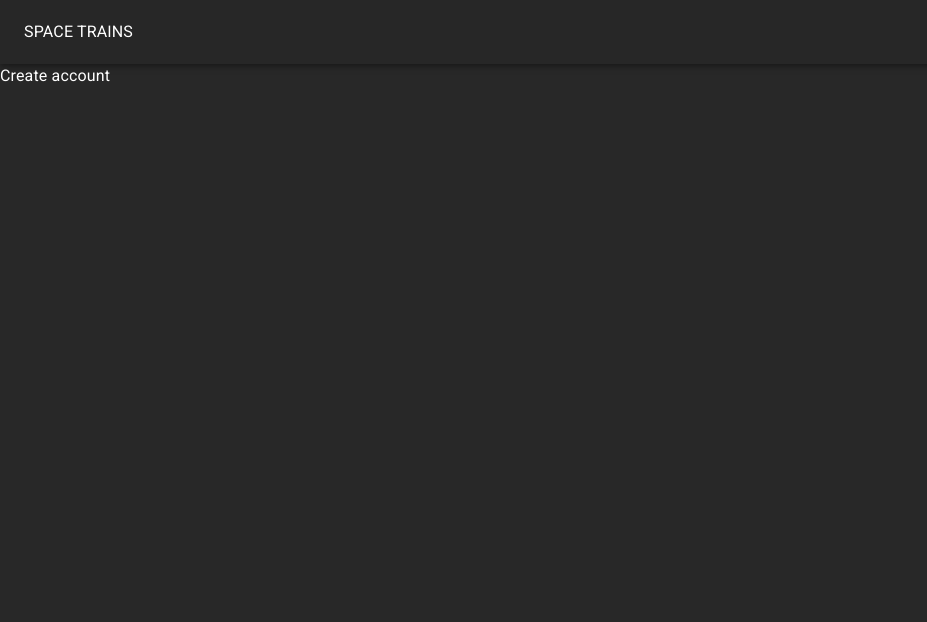
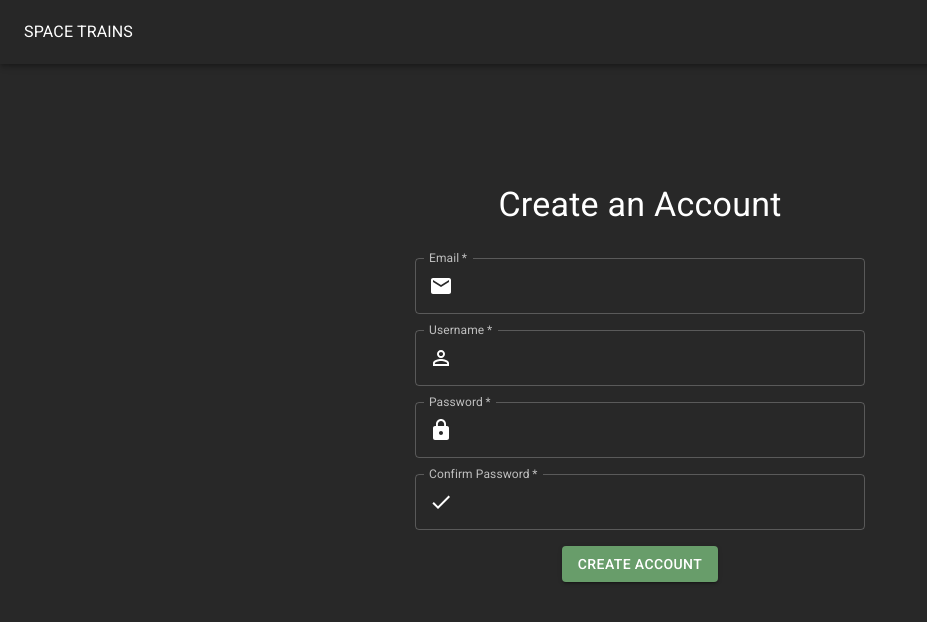
Before and after one commit to JDSeiler/alexandria, a React (Create React App) app: page /create-account in a window 1280 px wide. Shown: the top 622 px of the page, without its empty margins (0-927 px from the left). Built offline with nearby package versions, Linux system fonts and the light colour scheme.

Commit message:
Whip up UI for create account page

```diff
--- a/src/components/AuthGate.tsx
+++ b/src/components/AuthGate.tsx
@@ -12,7 +12,7 @@ const AuthGate: FC = () => {
       // navigation is a side-effect, so it goes in useEffect
       navigate("/login");
     }
-  }, [signedIn]);
+  }, [loading, signedIn]);
 
   if (loading) {
     return <Typography>{"AuthGate: Loading!"}</Typography>;
--- a/src/scenes/create-account/index.tsx
+++ b/src/scenes/create-account/index.tsx
@@ -1,8 +1,172 @@
-import { Typography } from "@mui/material";
-import { FC } from "react";
+import CheckIcon from "@mui/icons-material/Check";
+import EmailIcon from "@mui/icons-material/Email";
+import Lock from "@mui/icons-material/Lock";
+import PersonOutline from "@mui/icons-material/PersonOutline";
+import {
+  Button,
+  CircularProgress,
+  InputAdornment,
+  Stack,
+  TextField,
+  Typography,
+  useTheme,
+} from "@mui/material";
+import { useFormik } from "formik";
+import { FC, useState } from "react";
+import * as Yup from "yup";
+
+const createAccoutSchema = Yup.object().shape({
+  email: Yup.string().email().required("Email is required"),
+  username: Yup.string().required("Username is required"),
+  password: Yup.string().required("Password is required"),
+  confirmPassword: Yup.string()
+    .required("Confirm password is required")
+    .test({
+      name: "passwords-match",
+      message: "Passwords do not match",
+      test: function (value) {
+        return value === this.resolve("password");
+      },
+    }),
+});
 
 const CreateAccount: FC = () => {
-  return <Typography>{"Create account"}</Typography>;
+  const formik = useFormik({
+    initialValues: {
+      email: "",
+      username: "",
+      password: "",
+      confirmPassword: "",
+    },
+    validationSchema: createAccoutSchema,
+    onSubmit: (values, { setSubmitting }) => {
+      setTimeout(() => {
+        alert("Account created, or something");
+        setSubmitting(false);
+      }, 500);
+    },
+  });
+  const theme = useTheme();
+  // Preemptively adding this for when the API spits back an error that
+  // a username/email is already in use.
+  const [errorMessage, setErrorMessage] = useState("");
+
+  return (
+    <form onSubmit={formik.handleSubmit}>
+      <Stack
+        spacing={2}
+        alignItems="center"
+        sx={{ marginTop: "15vh", width: "auto" }}
+      >
+        <Typography variant="h4" sx={{ paddingBottom: "1rem" }}>
+          Create an Account
+        </Typography>
+        <TextField
+          id="email"
+          name="email"
+          label="Email"
+          type="email"
+          required
+          value={formik.values.email}
+          onChange={formik.handleChange}
+          error={formik.touched.email && Boolean(formik.errors.email)}
+          helperText={formik.touched.email && formik.errors.email}
+          InputProps={{
+            startAdornment: (
+              <InputAdornment position="start">
+                <EmailIcon />
+              </InputAdornment>
+            ),
+          }}
+          fullWidth
+          sx={{ maxWidth: "50ch" }}
+        />
+        <TextField
+          id="username"
+          name="username"
+          label="Username"
+          required
+          value={formik.values.username}
+          onChange={formik.handleChange}
+          error={formik.touched.username && Boolean(formik.errors.username)}
+          helperText={formik.touched.username && formik.errors.username}
+          InputProps={{
+            startAdornment: (
+              <InputAdornment position="start">
+                <PersonOutline />
+              </InputAdornment>
+            ),
+          }}
+          fullWidth
+          sx={{ maxWidth: "50ch" }}
+        />
+        <TextField
+          id="password"
+          name="password"
+          label="Password"
+          type="password"
+          required
+          value={formik.values.password}
+          onChange={formik.handleChange}
+          error={formik.touched.password && Boolean(formik.errors.password)}
+          helperText={formik.touched.password && formik.errors.password}
+          InputProps={{
+            startAdornment: (
+              <InputAdornment position="start">
+                <Lock />
+              </InputAdornment>
+            ),
+          }}
+          fullWidth
+          sx={{ maxWidth: "50ch" }}
+        />
+        <TextField
+          id="confirmPassword"
+          name="confirmPassword"
+          label="Confirm Password"
+          type="password"
+          required
+          value={formik.values.confirmPassword}
+          onChange={formik.handleChange}
+          error={
+            formik.touched.confirmPassword &&
+            Boolean(formik.errors.confirmPassword)
+          }
+          helperText={
+            formik.touched.confirmPassword && formik.errors.confirmPassword
+          }
+          InputProps={{
+            startAdornment: (
+              <InputAdornment position="start">
+                <CheckIcon />
+              </InputAdornment>
+            ),
+          }}
+          fullWidth
+          sx={{ maxWidth: "50ch" }}
+        />
+        {errorMessage.length > 0 && (
+          <Typography color="error">{`Error: ${errorMessage}`}</Typography>
+        )}
+        <Button
+          variant="contained"
+          disabled={formik.isSubmitting}
+          onClick={formik.submitForm}
+        >
+          {formik.isSubmitting ? (
+            <CircularProgress
+              size={24}
+              sx={{
+                color: theme.palette.secondary.main,
+              }}
+            />
+          ) : (
+            "Create Account"
+          )}
+        </Button>
+      </Stack>
+    </form>
+  );
 };
 
 export default CreateAccount;
--- a/src/scenes/login/index.tsx
+++ b/src/scenes/login/index.tsx
@@ -64,7 +64,6 @@ const Login: FC = () => {
               </InputAdornment>
             ),
           }}
-          sx={{ maxWidth: "33%" }}
         />
         <TextField
           name="password"
@@ -82,7 +81,6 @@ const Login: FC = () => {
               </InputAdornment>
             ),
           }}
-          sx={{ maxWidth: "33%" }}
         />
         <Stack direction="row" spacing={3} justifyContent="space-between">
           <Link
```
